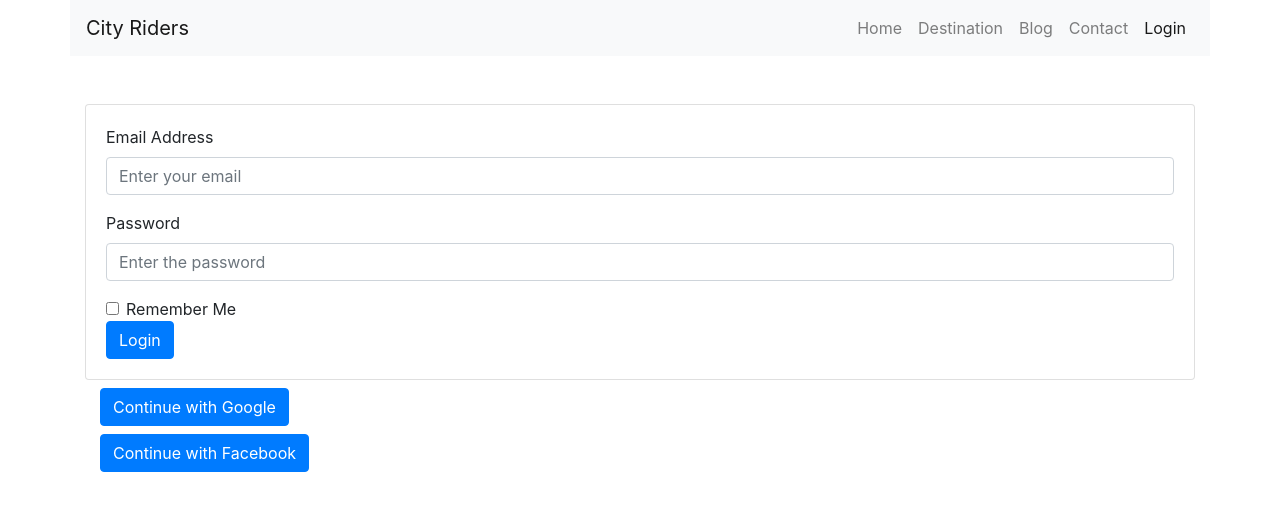
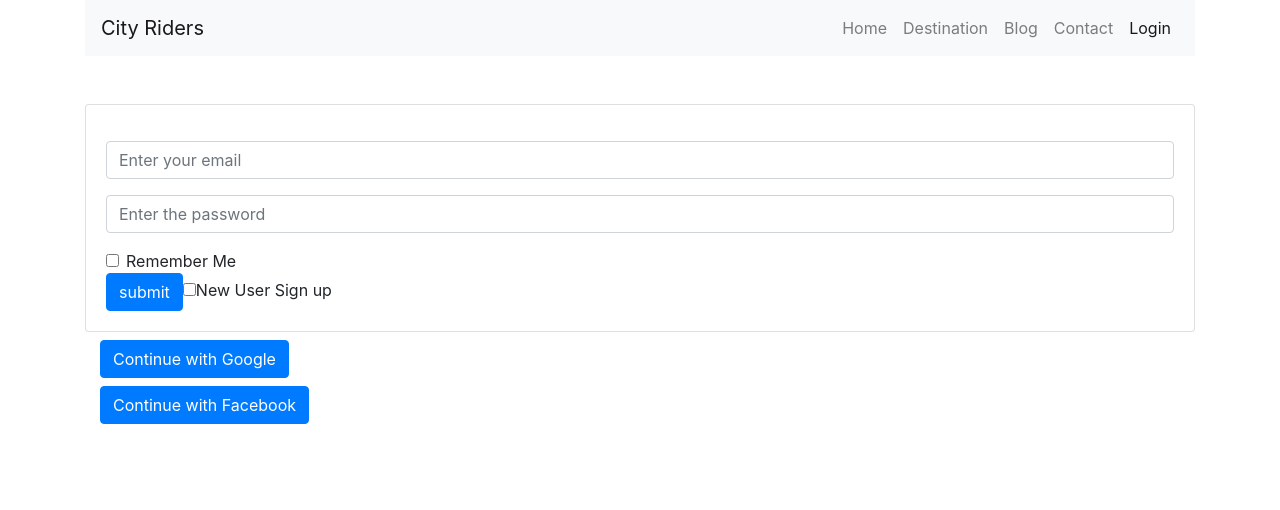
Before and after one commit to Rahat3286/CITY-RIDER, a React (Create React App) app: page /login in a window 1280 px wide. Shown: the top 510 px of the page. Built offline with nearby package versions, Linux system fonts and the light colour scheme.

Commit message:
completed some tasks

```diff
--- a/src/components/Header/Header.js
+++ b/src/components/Header/Header.js
@@ -4,9 +4,9 @@ import './Header.css';
 
 const Header = () => {
     return (
-        <div classNameName="container">
+        <div className="container">
             <nav className="container navbar navbar-expand-lg navbar-light bg-light">
-                <Link className="navbar-brand" to="/home">
+                <Link to="/home" className="navbar-brand">
                     City Riders
                 </Link>
                 <button className="navbar-toggler" type="button" data-toggle="collapse" data-target="#navbarNav" aria-controls="navbarNav" aria-expanded="false" aria-label="Toggle navigation">
--- a/src/components/Login/Login.js
+++ b/src/components/Login/Login.js
@@ -1,4 +1,4 @@
-import React, { useContext } from 'react';
+import React, { useContext, useState } from 'react';
 import firebase from "firebase/app";
 import "firebase/auth";
 import firebaseConfig from './firebase.config';
@@ -8,6 +8,15 @@ import { useHistory, useLocation } from 'react-router';
 
 
 const Login = () => {
+    const [newUser, setNewUser] = useState(false);
+    const [user, setUser] = useState({
+        isSignedIn: false,
+        name: '',
+        email: '',
+        password: '',
+        photo: '',
+        error: ''
+    });
     const [loggedInUser, setLoggedInUser] = useContext(UserContext);
     const history = useHistory();
     const location = useLocation();
@@ -18,19 +27,24 @@ const Login = () => {
         firebase.app();
     }
 
-
     const handleGoogleSignIn = () => {
         var googleProvider = new firebase.auth.GoogleAuthProvider();
         firebase.auth()
             .signInWithPopup(googleProvider)
             .then((result) => {
                 const { displayName, email } = result.user;
-                const signedInUser = { name: displayName, email }
+                const signedInUser = {
+                    isSignedIn: true,
+                    name: displayName,
+                    email: email,
+                };
                 setLoggedInUser(signedInUser);
                 history.replace(from);
             }).catch((error) => {
                 var errorCode = error.code;
+                console.log(error);
                 var errorMessage = error.message;
+                console.log(error.message);
                 var email = error.email;
                 var credential = error.credential;
             });
@@ -57,24 +71,110 @@ const Login = () => {
             });
     }
 
+    const handleBlur = (e) => {
+        let isFieldValid = true;
+        if (e.target.name === 'email') {
+            isFieldValid = /\S+@\S+\.\S+/.test(e.target.value);
+        }
+        if (e.target.name === 'password') {
+            const isPasswordValid = e.target.value.length > 6;
+            const passwordHasNumber = /\d{1}/.test(e.target.value);
+            isFieldValid = isPasswordValid && passwordHasNumber;
+        }
+        if (isFieldValid) {
+            const newUserInfo = { ...user };
+            newUserInfo[e.target.name] = e.target.value;
+            setUser(newUserInfo);
+        }
+    }
+
+    const handleSignOut = () => {
+        firebase.auth().signOut()
+            .then(res => {
+                const signedOutUser = {
+                    isSignedIn: false,
+                    name: '',
+                    email: '',
+                    photo: '',
+                    error: '',
+                    success: false
+                }
+                setUser(signedOutUser);
+                console.log(res)
+            })
+            .catch(err => {
+
+            })
+    }
+
+    const handleSubmit = (e) => {
+        // console.log(user.email, user.password);
+        if (newUser && user.email && user.password) {
+            firebase.auth().createUserWithEmailAndPassword(user.email, user.password)
+                .then(res => {
+                    const newUserInfo = { ...user };
+                    newUserInfo.error = '';
+                    newUserInfo.success = true;
+                    setUser(newUserInfo);
+                })
+                .catch((error) => {
+                    const newUserInfo = { ...user };
+                    newUserInfo.error = error.message;
+                    newUserInfo.success = false;
+                    setUser(newUserInfo);
+                });
+        }
+
+        if (!newUser && user.email && user.password){
+            firebase.auth().signInWithEmailAndPassword(user.email, user.password)
+                .then(res => {
+                    const newUserInfo = { ...user };
+                    newUserInfo.error = '';
+                    newUserInfo.success = true;
+                    setUser(newUserInfo);
+                })
+                .catch((error) => {
+                    const newUserInfo = { ...user };
+                    newUserInfo.error = error.message;
+                    newUserInfo.success = false;
+                    setUser(newUserInfo);
+                });
+        }
+
+            e.preventDefault();
+    }
+
+
+
+
     return (
         <div className="container">
             <div className="card mt-5" style={{ width: '100%' }}>
                 <div className="card-body">
-                    <form>
+                    <form onSubmit={handleSubmit}>
                         <div className="form-group">
-                            <label for="exampleInputEmail">Email Address</label>
-                            <input type="email" className="form-control" id="exampleInputEmail" aria-describedby="emailHelp" placeholder="Enter your email" />
+                            {/* <label htmlFor="exampleInputEmail">Your Name</label> */}
+                            {newUser && <input type="text" name="name" className="form-control" id="exampleInputEmail" aria-describedby="emailHelp" onBlur={handleBlur} placeholder="Enter your Name" />}
                         </div>
                         <div className="form-group">
-                            <label for="exampleInputPassword">Password</label>
-                            <input type="password" className="form-control" id="exampleInputPassword" placeholder="Enter the password" />
+                            {/* <label htmlFor="exampleInputEmail">Email Address</label> */}
+                            <input type="email" name="email" className="form-control" id="exampleInputEmail" aria-describedby="emailHelp" onBlur={handleBlur} placeholder="Enter your email" required />
                         </div>
+                        <div className="form-group">
+                            {/* <label htmlFor="exampleInputPassword">Password</label> */}
+                            <input type="password" name="password" className="form-control" id="exampleInputPassword" onBlur={handleBlur} placeholder="Enter the password" required />
+                        </div>
+                        <p style={{ color: "red" }}>{user.error}</p>
+                        {
+                            user.success && <p style={{ color: "green" }}>User {newUser? 'Created' : 'Logged In'} Successfully</p>
+                        }
                         <div className="form-check">
                             <input type="checkbox" className="form-check-input" id="exampleCheck" />
-                            <label className="form-check-label" for="exampleCheck">Remember Me</label>
+                            <label className="form-check-label" htmlFor="exampleCheck">Remember Me</label>
                         </div>
-                        <button type="submit" className="btn btn-primary justify-content-center">Login</button>
+                        <input className="btn btn-primary" type="submit" value="submit" />
+                        <input type="checkbox" onChange={() => setNewUser(!newUser)} name="newUser" id="" />
+                        <label>New User Sign up</label>
                     </form>
                 </div>
             </div>
```
